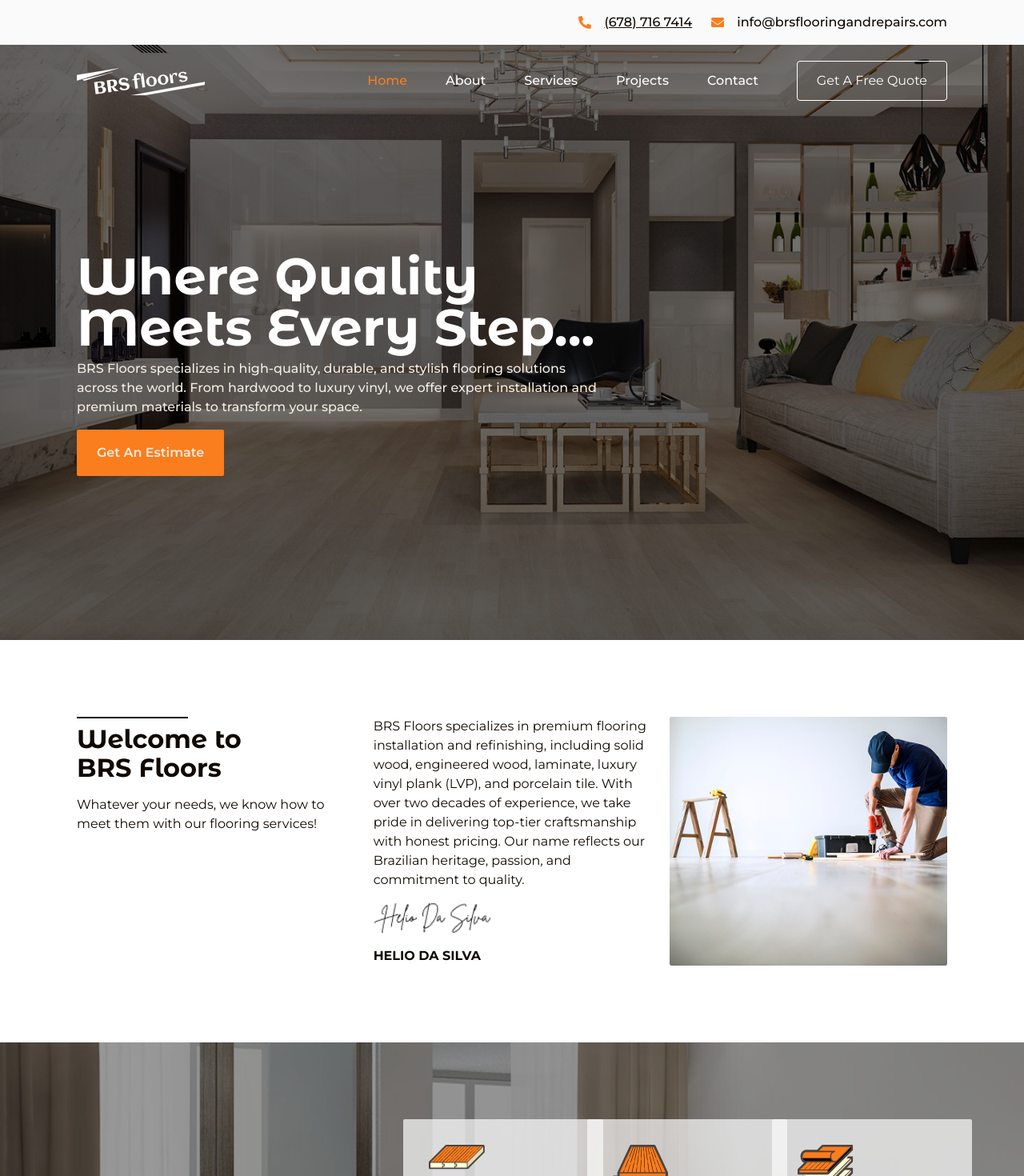
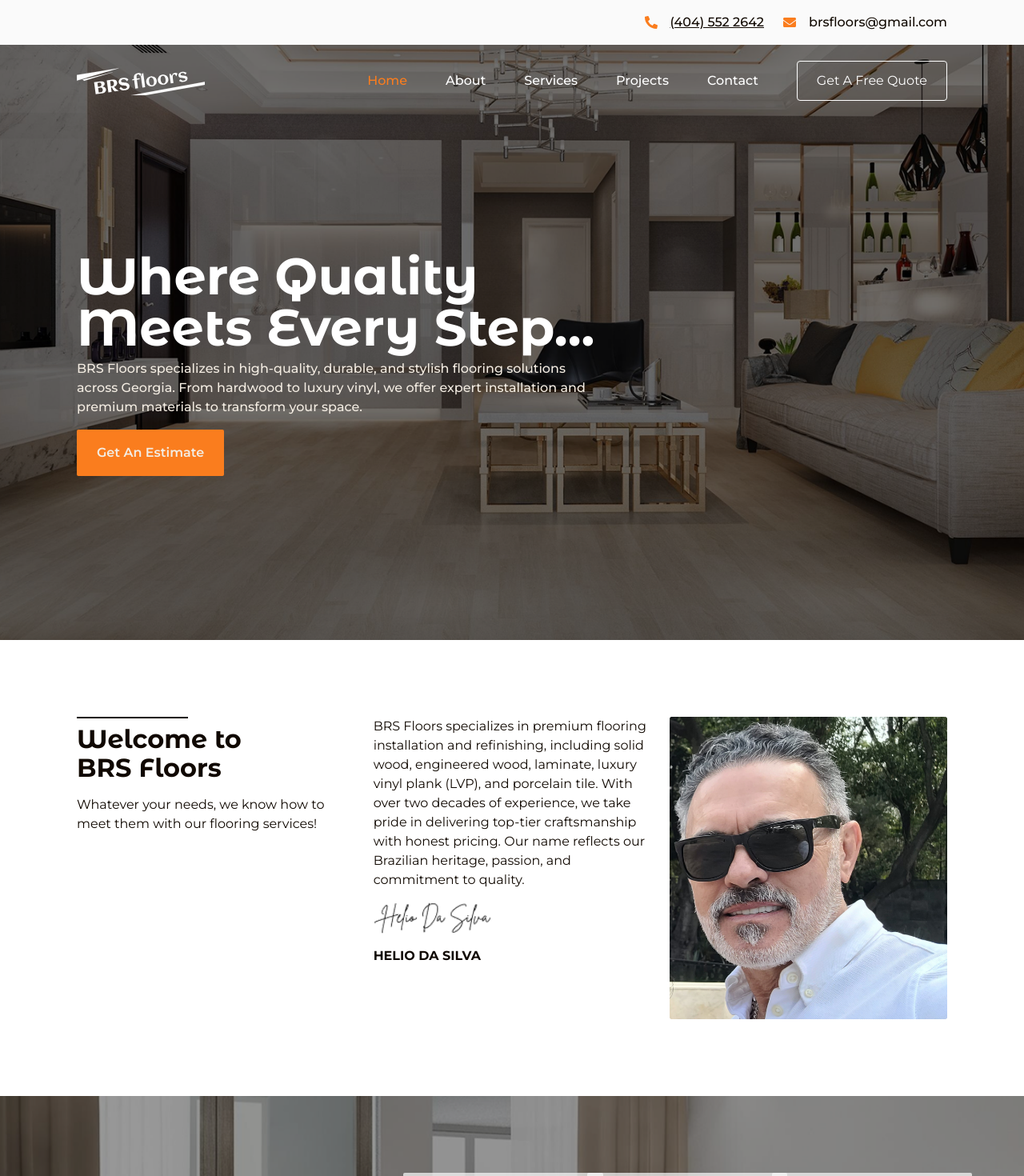
Before and after one commit to Tech-sensei/brs-flooring, a Next.js app: page / in a window 1280 px wide. Shown: the top 1470 px of the page at 80% size. Built offline with nearby package versions, Linux system fonts and the light colour scheme.

Commit message:
Update contact information, add new image, and clean up commented sections

```diff
--- a/public/assets/images/index.js
+++ b/public/assets/images/index.js
@@ -5,6 +5,7 @@
 export { default as contactSectionImg } from "./contactSectionImg.png";
 export { default as signature } from "./signature.png";
 export { default as aboutSectionImg } from "./aboutSectionImg.png";
+export { default as aboutSectionImg1 } from "./aboutSectionImg1.jpg";
 export { default as serviceSectionImg } from "./serviceSectionImg.png";
 export { default as floor1 } from "./floor1.svg";
 export { default as floor2 } from "./floor2.svg";
--- a/src/app/about/page.jsx
+++ b/src/app/about/page.jsx
@@ -95,8 +95,8 @@
       <AboutSection />
       <WhyChooseSection />
 
-      <section className="bg-white py-24 lg:px-24 px-4 flex flex-col items-start gap-14">
-        {/* header */}
+      {/* <section className="bg-white py-24 lg:px-24 px-4 flex flex-col items-start gap-14">
+
         <div className="flex flex-col lg:flex-row items-start justify-between w-full">
           <div className="flex flex-col items-start lg:gap-4 flex-1">
             <p className="text-dark text-base font-sans font-normal uppercase leading-normal">
@@ -118,7 +118,7 @@
           </div>
         </div>
 
-        {/* project grid list */}
+
         <div className="flex flex-col gap-8 items-start w-full">
           <div className="grid grid-cols-1 lg:grid-cols-3 gap-8 w-full">
             {projectsArr.map((project, idx) => (
@@ -149,7 +149,7 @@
             ))}
           </div>
         </div>
-      </section>
+      </section> */}
 
       <ContactSection />
     </main>
--- a/src/app/contact-us/page.jsx
+++ b/src/app/contact-us/page.jsx
@@ -97,6 +97,7 @@
       alert("Form submitted successfully!");
     }
   };
+
   return (
     <main className="">
       <section
--- a/src/app/globals.css
+++ b/src/app/globals.css
@@ -11,9 +11,11 @@
     --color-white-10: #2d2d2d;
   }
 }
+
 @theme inline {
   --color-background: var(--background);
   --color-foreground: var(--foreground);
+
   --font-sans: var(--font-montserrat-sans);
   --font-alt: var(--font-montserrat-alt);
 
--- a/src/app/page.jsx
+++ b/src/app/page.jsx
@@ -18,7 +18,7 @@
       <WhyChooseSection />
       <HowItWork />
       <TestimonialSection />
-      <ProjectSection />
+      {/* <ProjectSection /> */}
       {/* <JourneySection /> */}
       <ContactSection />
     </main>
--- a/src/app/services/page.jsx
+++ b/src/app/services/page.jsx
@@ -61,8 +61,8 @@
         </div>
       </section>
 
-      <section className="bg-white py-16 lg:px-24 px-4 flex flex-col lg:flex-row items-start gap-6">
-        {/* contents */}
+      {/* <section className="bg-white py-16 lg:px-24 px-4 flex flex-col lg:flex-row items-start gap-6">
+
         <div className="flex flex-col items-start gap-4 w-full flex-1">
           <div className="w-[40%] lg:w-[20%] h-[2px] bg-dark mb-2"></div>
           <h2 className="text-[32px] text-dark font-alt font-semibold leading-9 mb-4">
@@ -114,11 +114,11 @@
           </div>
         </div>
 
-        {/* video */}
+
         <div className="flex-1 w-full">
           <VideoPlayer />
         </div>
-      </section>
+      </section> */}
 
       <ServiceSection />
       <HowItWork />
--- a/src/components/global/Header.jsx
+++ b/src/components/global/Header.jsx
@@ -43,13 +43,13 @@
           <div className="flex items-center gap-4">
             <FaPhoneAlt className="text-orange" />
             <p className="text-dark text-base font-medium underline">
-              (678) 716 7414
+              (404) 552 2642
             </p>
           </div>
           <div className="flex items-center gap-4">
             <FaEnvelope className="text-orange" />
             <p className="text-dark text-base font-medium">
-              info@brsflooringandrepairs.com
+              brsfloors@gmail.com
             </p>
           </div>
         </div>
--- a/src/components/views/AboutSection.jsx
+++ b/src/components/views/AboutSection.jsx
@@ -1,6 +1,6 @@
 import React from "react";
 import Image from "next/image";
-import { signature, aboutSectionImg } from "../../../public/assets/images";
+import { signature, aboutSectionImg1 } from "../../../public/assets/images";
 
 const AboutSection = () => {
   return (
@@ -12,42 +12,32 @@
           Welcome to <br /> BRS Floors
         </h2>
         <p className="text-dark text-base font-sans font-normal leading-normal">
-          Whatever your needs, we know how to meet them with our flooring
-          services!
+          Whatever your needs, we know how to meet them with our flooring services!
         </p>
       </div>
 
       {/* signature */}
       <div className="flex flex-col items-start gap-4">
         <p className="text-dark text-base font-sans font-normal leading-normal">
-          BRS Floors specializes in premium flooring installation and
-          refinishing, including solid wood, engineered wood, laminate, luxury
-          vinyl plank (LVP), and porcelain tile. With over two decades of
-          experience, we take pride in delivering top-tier craftsmanship with
-          honest pricing. Our name reflects our Brazilian heritage, passion, and
-          commitment to quality.
+          BRS Floors specializes in premium flooring installation and refinishing, including solid wood, engineered wood, laminate, luxury
+          vinyl plank (LVP), and porcelain tile. With over two decades of experience, we take pride in delivering top-tier craftsmanship
+          with honest pricing. Our name reflects our Brazilian heritage, passion, and commitment to quality.
         </p>
 
-        <Image
-          src={signature}
-          alt="signature"
-          width={147}
-          height={35}
-          quality={100}
-        />
+        <Image src={signature} alt="signature" width={147} height={35} quality={100} />
 
-        <h2 className="text-dark text-base font-sans font-bold leading-normal uppercase">
-          Helio Da silva
-        </h2>
+        <h2 className="text-dark text-base font-sans font-bold leading-normal uppercase">Helio Da silva</h2>
       </div>
 
       {/* image */}
       <figure className="relative overflow-hidden rounded-xs flex flex-col justify-center gap-8 self-stretch bg-[#F8F7F5] transition-all duration-300 ease-in-out flex-1">
         <Image
-          src={aboutSectionImg}
+          src={aboutSectionImg1}
           alt="about us"
+          width={400}
+          height={348}
           quality={100}
-          className="w-full h-full object-cover rounded-xs transition-transform duration-500 ease-in-out hover:scale-105"
+          className="w-full lg:h-[378px] object-cover rounded-xs transition-transform duration-500 ease-in-out hover:scale-105"
         />
       </figure>
     </section>
--- a/src/components/views/HomeHero.jsx
+++ b/src/components/views/HomeHero.jsx
@@ -36,10 +36,8 @@
             transition={{ duration: 0.8, delay: 0.6, ease: "easeOut" }}
             className="text-white-10 text-[15px] lg:text-base font-sans font-medium leading-normal"
           >
-            BRS Floors specializes in high-quality, durable, and stylish
-            flooring solutions across the world. From hardwood to luxury vinyl,
-            we offer expert installation and premium materials to transform your
-            space.
+            BRS Floors specializes in high-quality, durable, and stylish flooring solutions across Georgia. From hardwood to luxury vinyl,
+            we offer expert installation and premium materials to transform your space.
           </motion.p>
         </div>
 
```
Also changed, not shown: public/assets/images/aboutSectionImg1.jpg (added).
